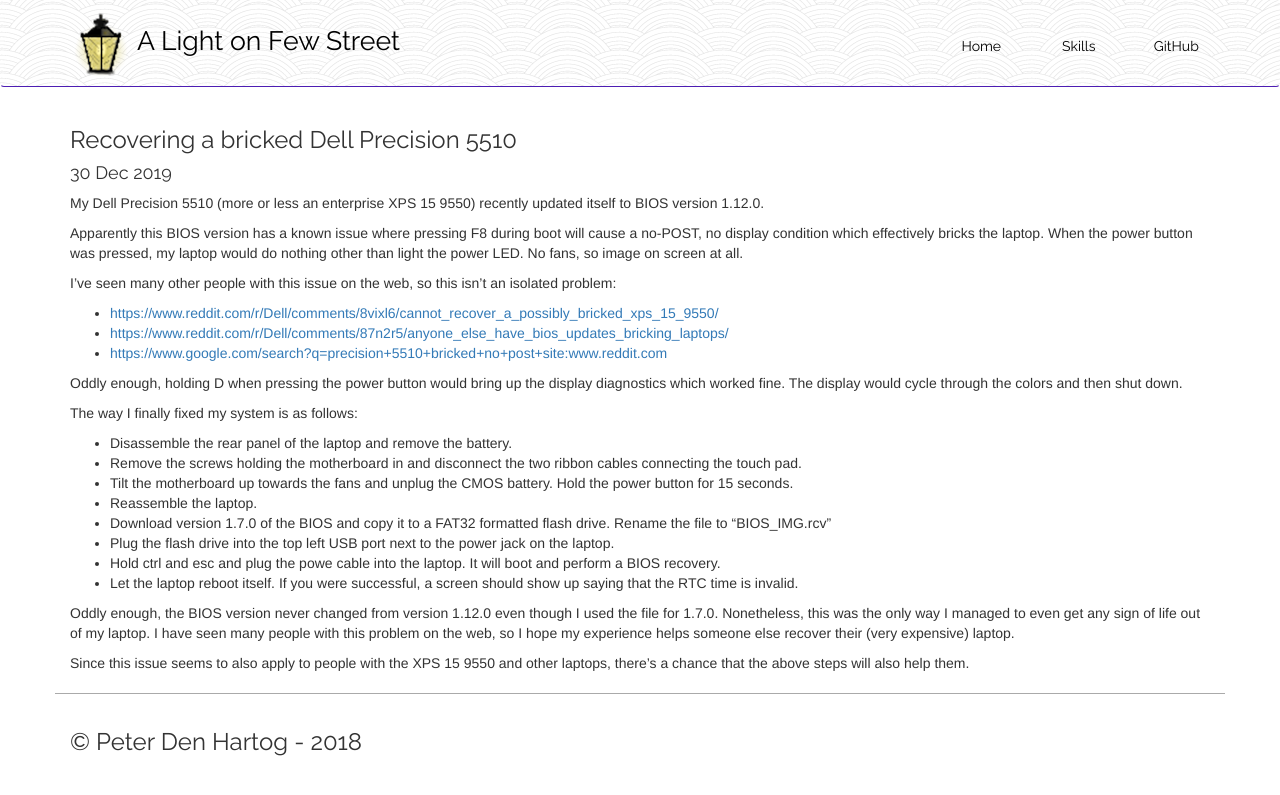
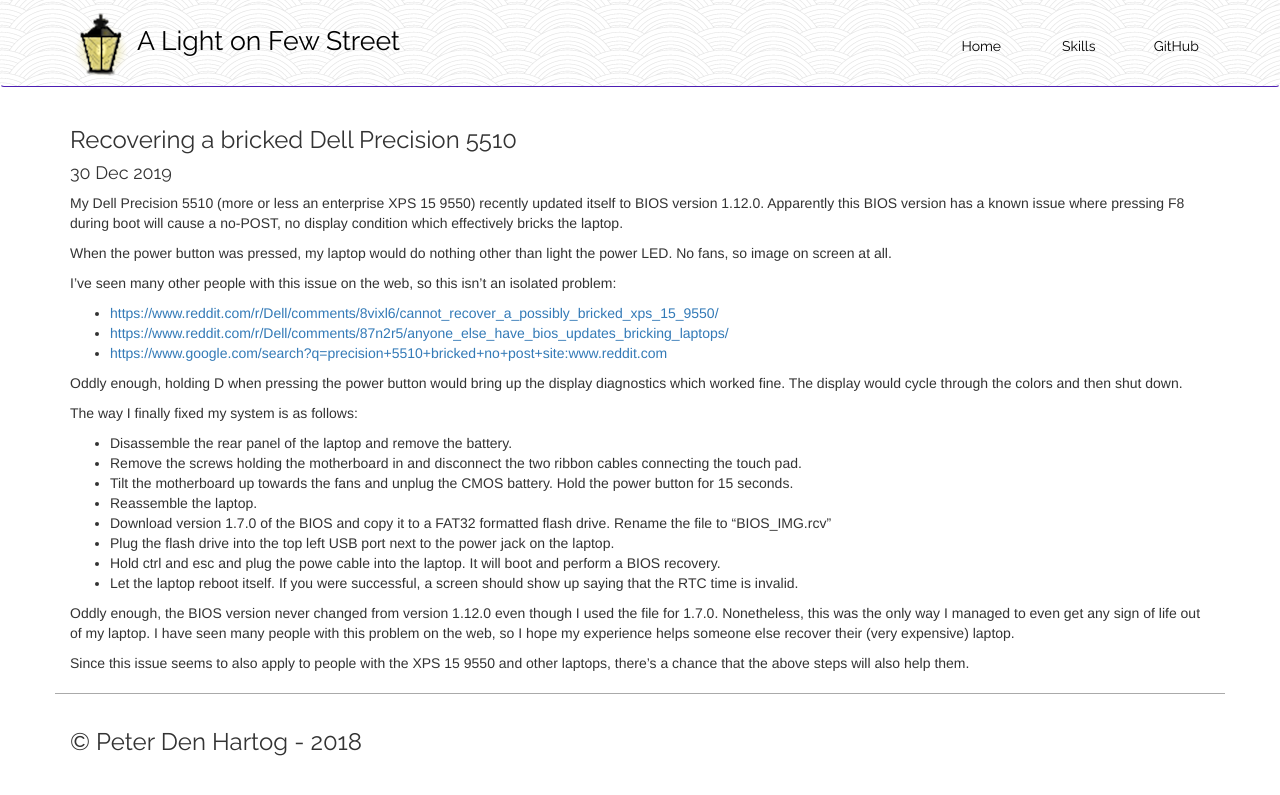
Before and after one commit to pddenhar/pddenhar.github.io, a Jekyll site: the page built from _posts/2019-12-30-recovering-bricked-precision-5510.md, in a window 1280 px wide. Shown: the top 795 px of the page. Built offline with Jekyll 4.4.1, drawn with Linux system fonts in a browser that asks for light colours.

```diff
--- a/_posts/2019-12-30-recovering-bricked-precision-5510.md
+++ b/_posts/2019-12-30-recovering-bricked-precision-5510.md
@@ -2,9 +2,8 @@
 layout: post
 title: Recovering a bricked Dell Precision 5510
 ---
-My Dell Precision 5510 (more or less an enterprise XPS 15 9550) recently updated itself to BIOS version 1.12.0.
+My Dell Precision 5510 (more or less an enterprise XPS 15 9550) recently updated itself to BIOS version 1.12.0. Apparently this BIOS version has a known issue where pressing F8 during boot will cause a no-POST, no display condition which effectively bricks the laptop.
 
-Apparently this BIOS version has a known issue where pressing F8 during boot will cause a no-POST, no display condition which effectively bricks the laptop.
 When the power button was pressed, my laptop would do nothing other than light the power LED. No fans, so image on screen at all.
 
 I've seen many other people with this issue on the web, so this isn't an isolated problem:
```
